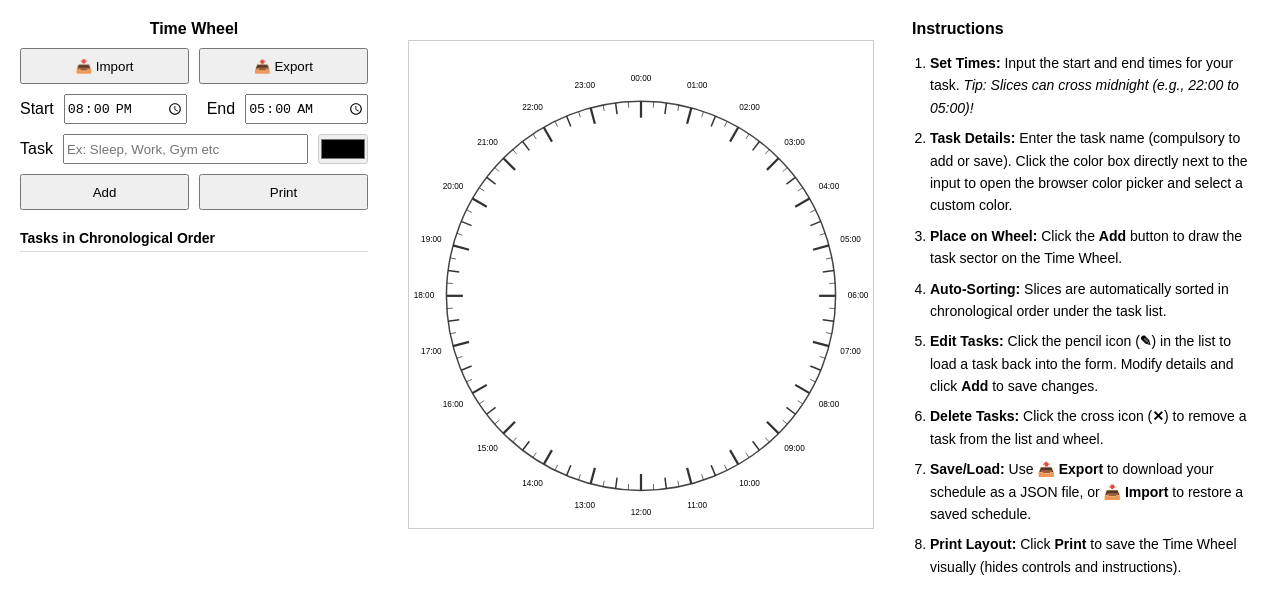
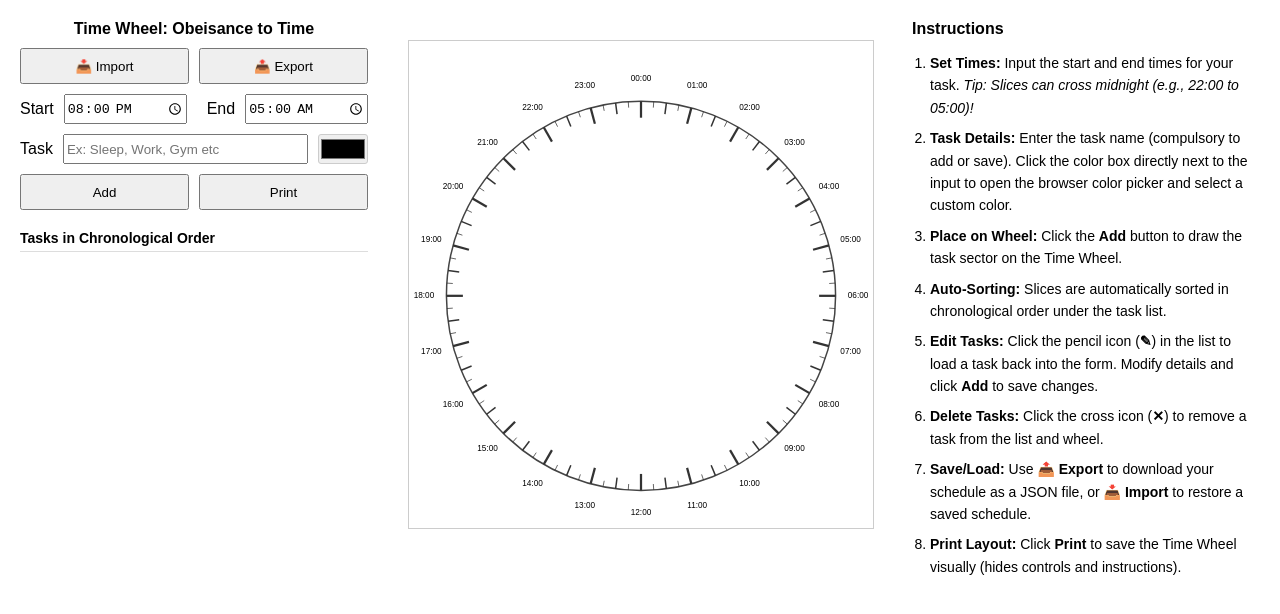
Before and after one commit to sujaydcoder/Time-Wheel, a plain HTML site: page index.html in a window 1280 px wide. Drawn offline with Linux system fonts and the light colour scheme.

Commit message:
Update index.html added salutations

```diff
--- a/index.html
+++ b/index.html
@@ -61,7 +61,7 @@
 
 <body>
     <div class=panel>
-        <p style="text-align:center;margin:0 0 10px 0"><b style="font-size:16px">Time Wheel</b></p>
+        <p style="text-align:center;margin:0 0 10px 0"><b style="font-size:16px">Time Wheel: Obeisance to Time</b></p>
         <input type="file" id="importFile" accept=".json" style="display:none" onchange="handleImport(event)">
         <div style="display:flex; flex-direction:column; gap:10px; max-width:420px">
             <div style="display:flex; gap:10px">
```
